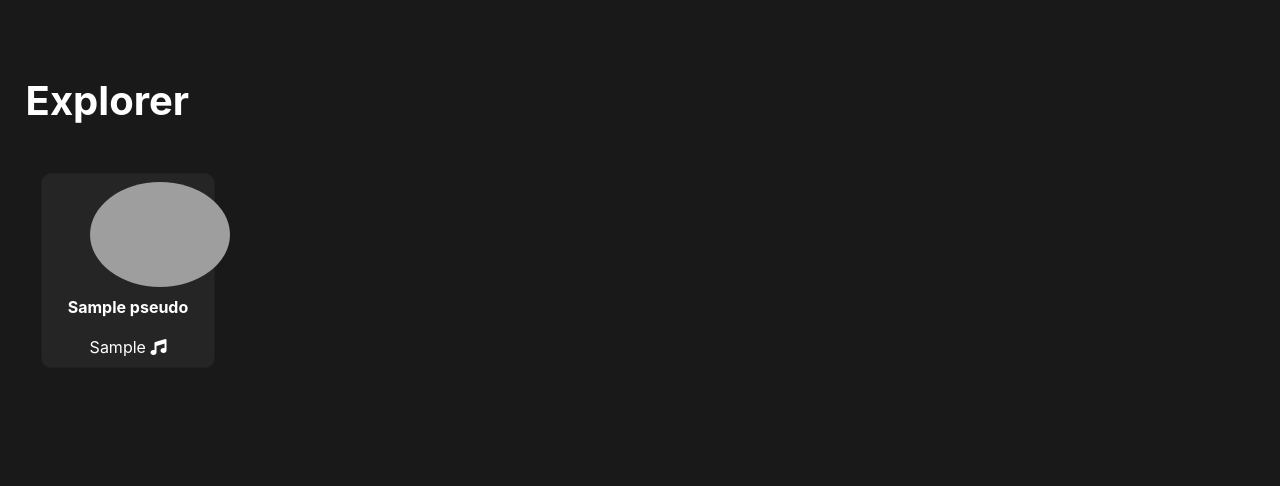
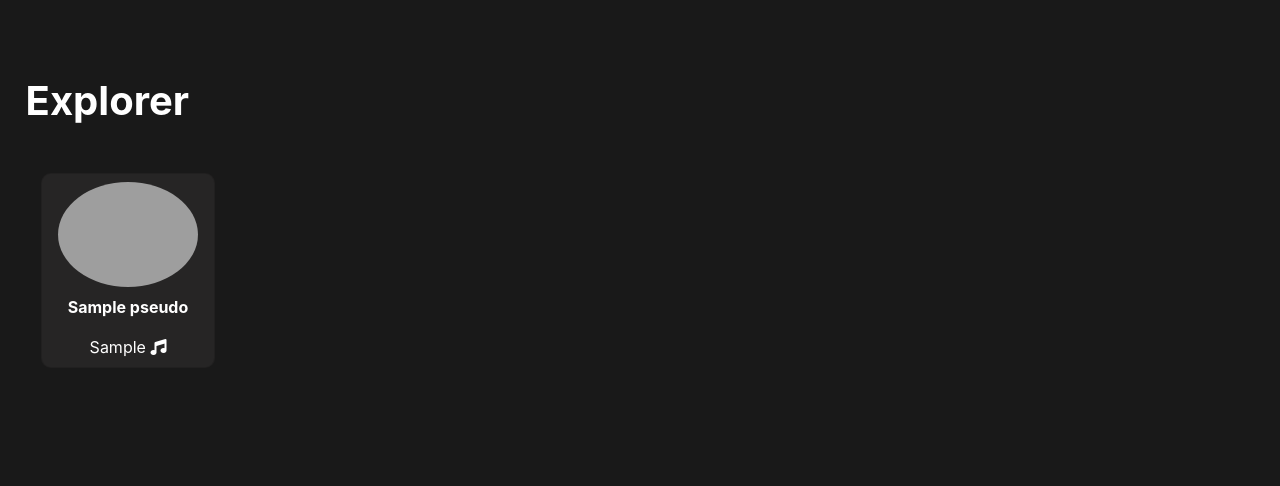
Before and after one commit to guillaumebdx/bordeaux-202009-php-playlist, a PHP site: template src/View/Home/explorer.html.twig in a window 1280 px wide. Shown: the part 100-586 px from the top of the page. Run offline with PHP 8.4, Linux system fonts and the light colour scheme; the template is opened without the code that fills it: most values are stand-ins (such as "Sample title", 1, 10 or a date in 2020); some libraries are stand-ins or nearby versions; grey boxes are pictures that could not be loaded.

Commit message:
dayplylist update like2

```diff
--- a/src/View/Home/explorer.html.twig
+++ b/src/View/Home/explorer.html.twig
@@ -7,9 +7,9 @@
             <div class="col-md-2 text-white">
                 <div>
                     <div class="one card">
-                        <div class="d-flex justify-content-center">
+                        <div class="d-flex justify-content-center ml-0">
                             <a href="/User/showAllTracksByProfil/{{ user.id }}">
-                            <img src="https://i.imgur.com/hczKIze.jpg" width="140" class="rounded-circle py-2">
+                            <img src="https://i.imgur.com/hczKIze.jpg" width="140" class="rounded-circle py-2 ml-0">
                             </a>
                         </div>
                         <div class="text-center font-weight-bold"><span class="name">{{ user.pseudo }}</span></div>
```
Also changed, not shown: src/View/Home/selectDayPlaylist.html.twig (+15 -1 lines).
